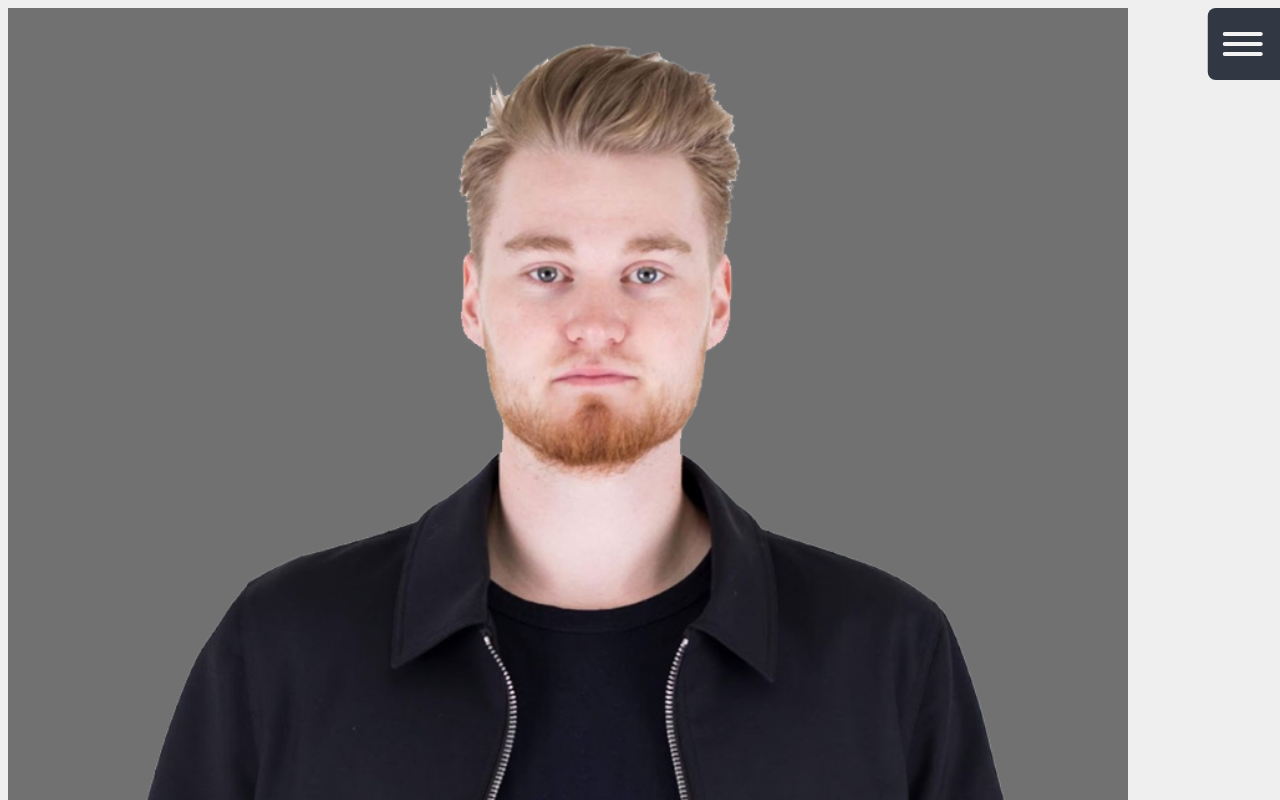
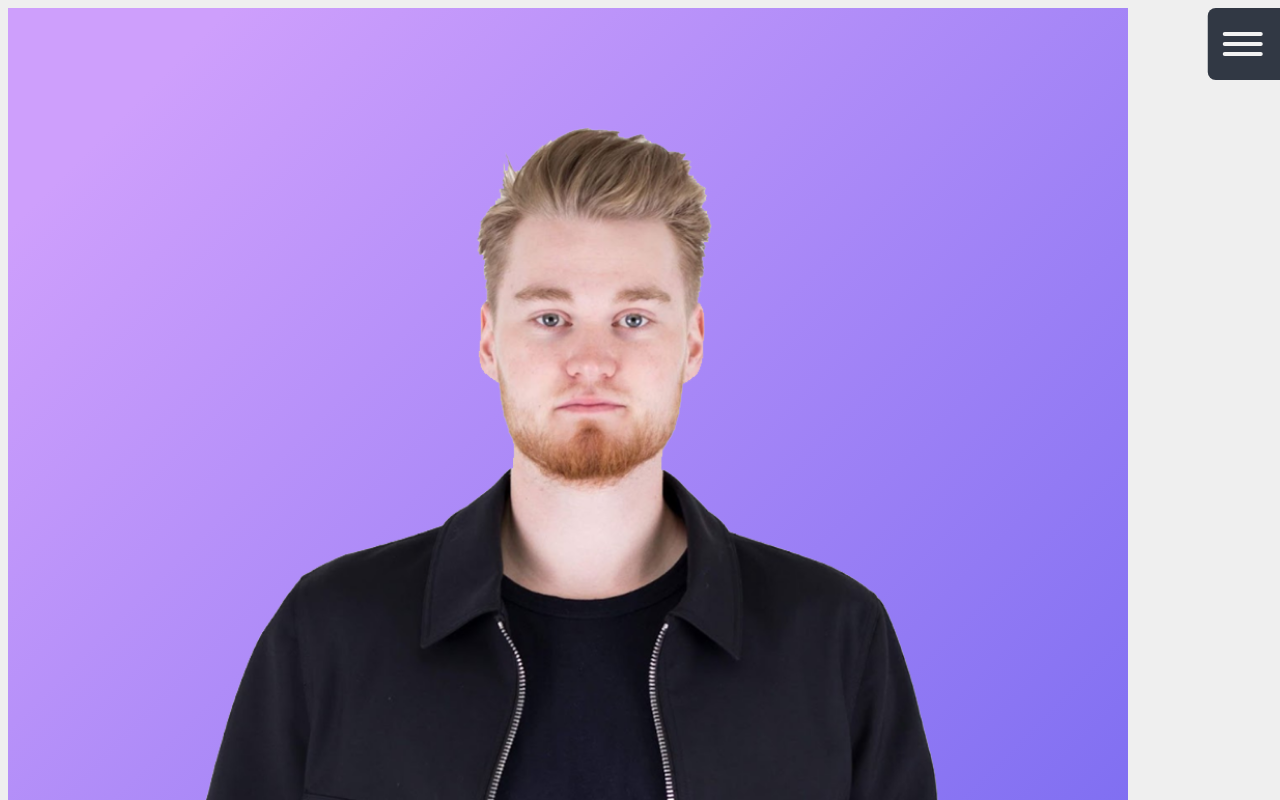
Before and after one commit to TheFred94/portfolio_oevisuals, a plain HTML site: page index.html in a window 1280 px wide. Shown: the top 800 px of the page. Drawn offline with Linux system fonts and the light colour scheme; a web font is replaced by a local one.

Commit message:
gradient background color

```diff
--- a/index.html
+++ b/index.html
@@ -41,9 +41,11 @@
               <div class="read-progress"></div>
               <div class="container">
     <main>
-      <article id="banner" class="banner my_picture">
+      <div class="banner_container">
+      <div id="banner" class="banner my_picture">
         <img class="still_image" src="../visuals/images/my_picture.png" alt="A picture of me" />
-      </article>
+      </div>
+    </div>
       <article class="about_me">
       <h1 id="h1">Welcome</h1>
       <h2>About me</h2>
@@ -102,6 +104,7 @@
 
 
     <section>
+      <h2>My work</h2>
       <div class="container swiper">
         <div class="slide-container">
           <div class="card-wrapper swiper-wrapper">
@@ -173,7 +176,7 @@
       </div>
     </section>
 <section>
-  <h2>Join me on my journey!</h2>
+  <h2>Join me!</h2>
   <div class="some_icons_container">
   <img class="some_icons" src="visuals/icons/codepen.svg" alt="Codepen SVG"><img class="some_icons" src="visuals/icons/github.svg" alt="GitHub SVG"><img class="some_icons" src="visuals/icons/instagram.svg" alt="Instagram SVG"><img class="some_icons"src="visuals/icons/linkedin.svg" alt="LinkedIn SVG"></div>
 </section>
--- a/script.js
+++ b/script.js
@@ -28,9 +28,9 @@ const onScroll = (event) => {
   const scrollPosition = event.target.scrollingElement.scrollTop;
 
   if (scrollPosition > 130) {
-    banner.style.backgroundSize = "180%";
+    banner.style.backgroundSize = "150%";
   } else {
-    banner.style.backgroundSize = "120%";
+    banner.style.backgroundSize = "100%";
   }
 };
 window.onload = () => {
--- a/style.css
+++ b/style.css
@@ -189,8 +189,9 @@ img {
 .my_picture {
   display: flex;
   justify-content: center;
-
-  background-color: aquamarine;
+}
+.banner_container {
+  background-image: linear-gradient(135deg, #ce9ffc 10%, #7367f0 100%);
 }
 
 .banner {
@@ -200,8 +201,7 @@ img {
   align-items: center;
   width: 100%;
   height: 50%;
-  background: url(visuals/images/my_picture.png);
-  background-color: #717171;
+  background-image: url(visuals/images/my_picture.png);
   background-size: cover;
   background-repeat: no-repeat;
   background-position: center;
```
